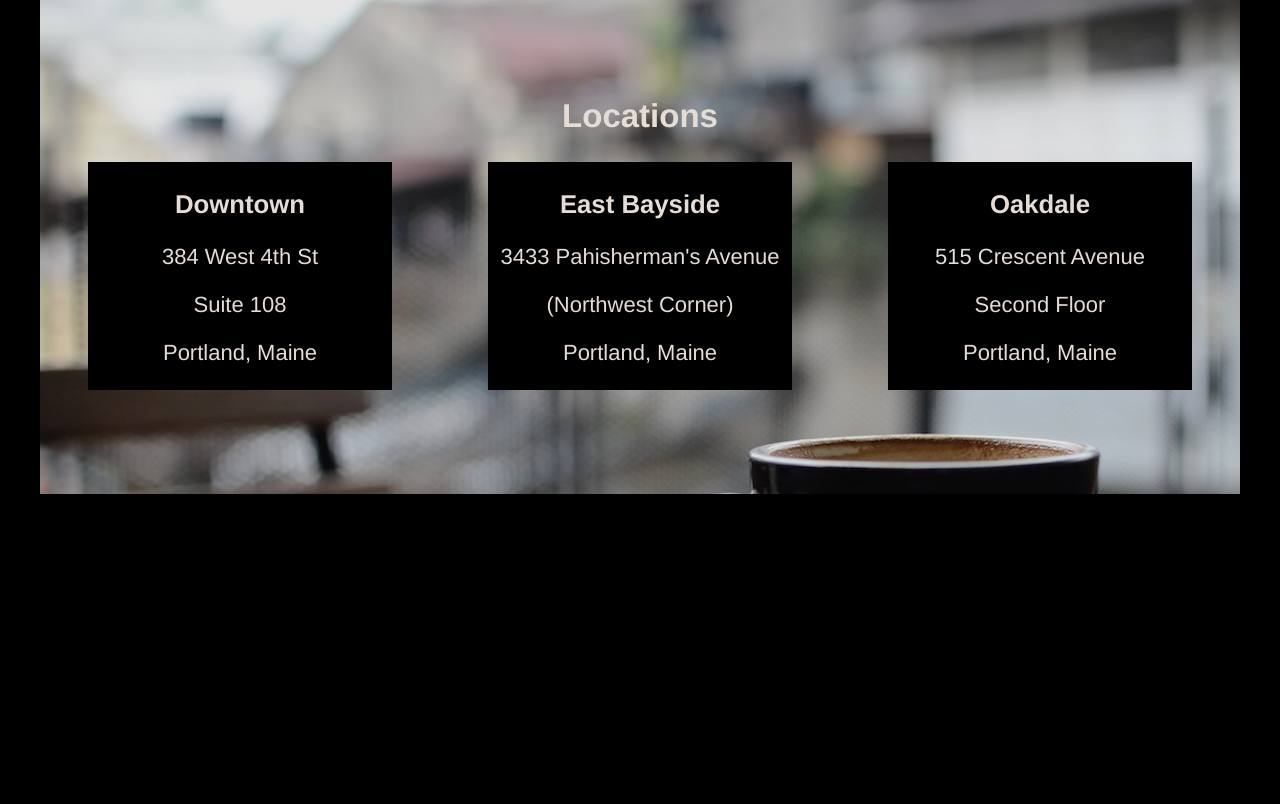
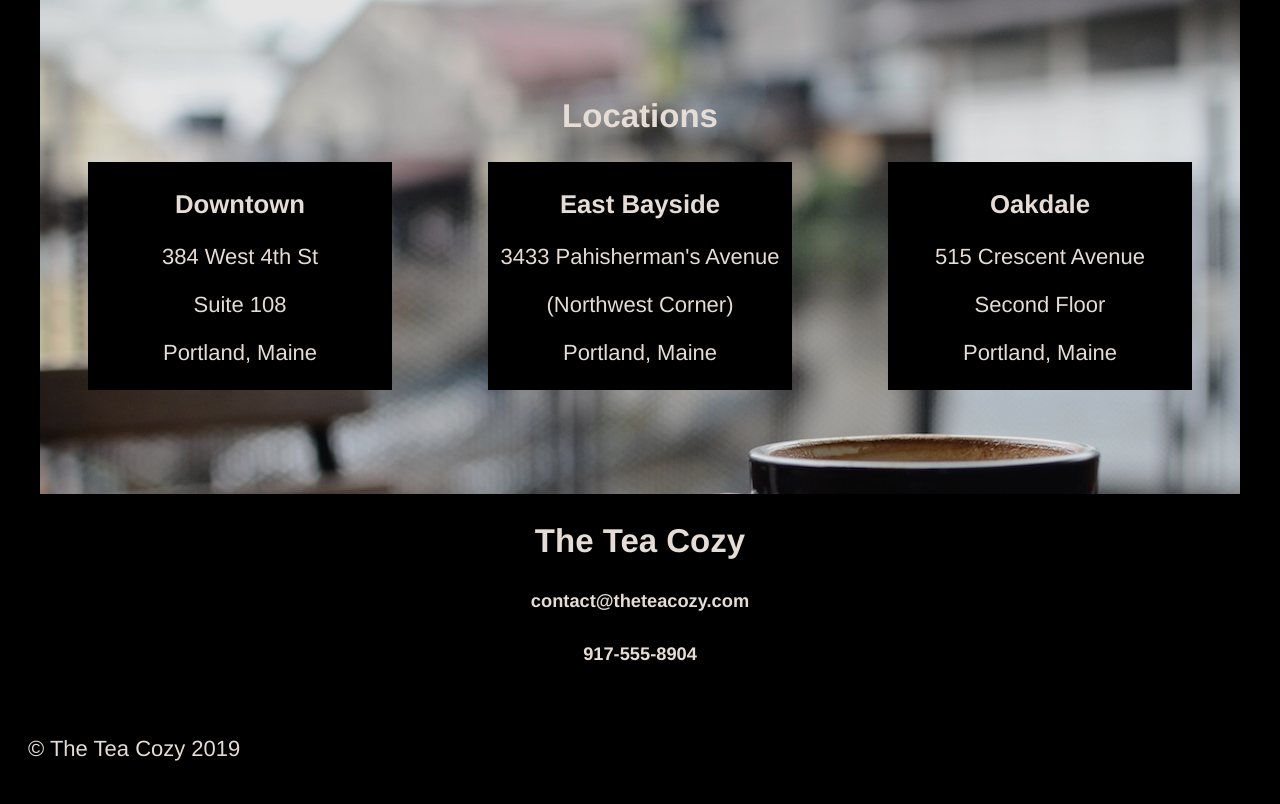
Before and after one commit to Philipwallen/teacozy, a plain HTML site: page index.html in a window 1280 px wide. Shown: the part 1700-2504 px from the top of the page. Before the commit the page ends 2194 px from the top, so only its background shows below. Drawn offline with Linux system fonts and the light colour scheme.

Commit message:
Add Container 4 & Footer

```diff
--- a/index.html
+++ b/index.html
@@ -32,7 +32,7 @@
 			</div>
 		</div>
 
-		<!-- Photos in Main Content -->
+		<!-- Second Portion of Main Content -->
 		<div class='main-content-header'>
 			<h1>Tea of the Month</h1>
 			<h4>What's Steeping at The Tea Cozy?</h4>
@@ -61,7 +61,7 @@
 				<p>Bedford Bizarre Tea</p>
 			</div>
 		</div>
-		<!-- Bottom of Main Content -->
+		<!-- Third Portion of Main Content -->
 		<div class='main-container3'>
 			<div class='content'>
 				<div class='content-container'>
@@ -88,8 +88,20 @@
 				</div>
 				</div>
 			</div>
-
 		</div>
+		<!-- Final Portion of Main Content -->
+		<div class='main-container4'>
+			<div class='container'>
+				<h2>The Tea Cozy</h2>
+				<h5>contact@theteacozy.com</h5>
+				<h5>917-555-8904</h5>
+			</div>
+		</div>
+		<footer>
+			<div class='content'>
+				<p>&copy; The Tea Cozy 2019</p>
+			</div>
+		</footer>
 	</main>
 
 </body>
--- a/resources/css/style.css
+++ b/resources/css/style.css
@@ -123,3 +123,21 @@ center the content and create a column */
 	position: relative;
 	top: 75px;
 }
+
+
+.main-container4 {
+	position: relative;
+	top: 250px;
+	display: flex;
+	flex-direction: column;
+	align-items: space-around;
+	height: 200px;
+	text-align: center;
+}
+
+
+footer .content {
+	padding: 20px;
+	position: relative;
+	top: 250px;
+}
```
